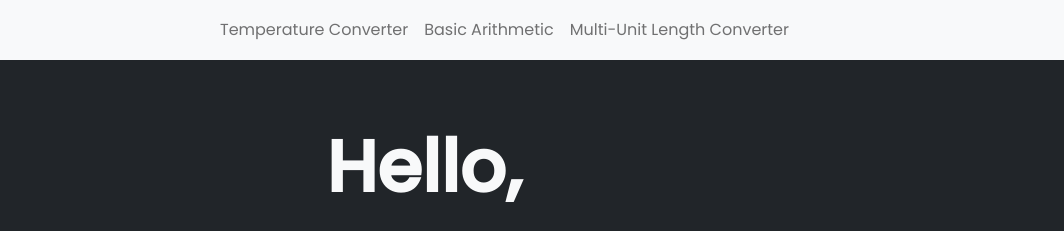
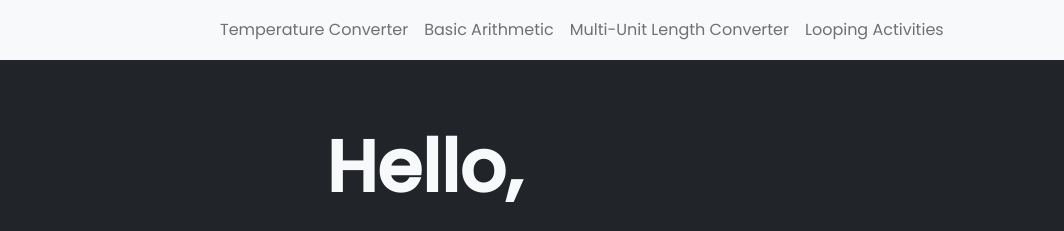
Before and after one commit to gelogabz/firstJSProjects, a website: page index.html in a window 1280 px wide. Shown: the top 231 px of the page, 216-1280 px from the left. Drawn offline with nearby package versions, Linux system fonts and the light colour scheme.

Commit message:
added new page to navbar

```diff
--- a/index.html
+++ b/index.html
@@ -40,6 +40,7 @@
                         <a class="nav-link" href="second.html">Basic Arithmetic</a>
                         <a class="nav-link" href="third.html">Multi-Unit Length Converter
                         </a>
+                        <a class="nav-link" href="fourth.html">Looping Activities</a>
                     </div>
                 </div>
             </div>
```
Also changed, not shown: second.html (+1 -0 lines), third.html (+1 -0 lines).
